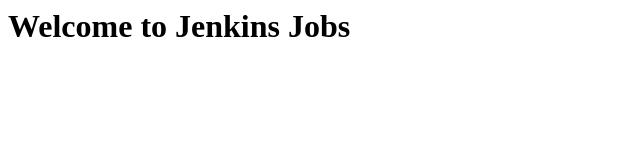
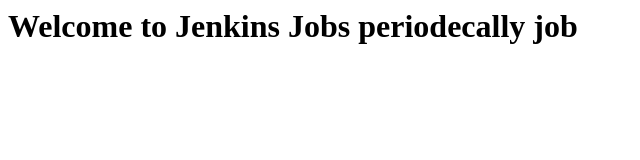
Before and after one commit to Dileep-D/webserver-test, a plain HTML site: page index.html in a window 1280 px wide. Shown: the whole page, without its empty margins (0-640 px from the left). Drawn offline with Linux system fonts and the light colour scheme.

Commit message:
Update index.html

```diff
--- a/index.html
+++ b/index.html
@@ -1 +1 @@
-<h1> Welcome to Jenkins Jobs</h1>
+<h1> Welcome to Jenkins Jobs periodecally job</h1>
```
